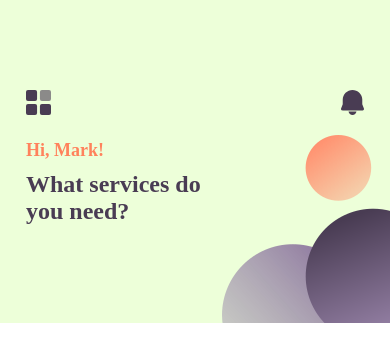
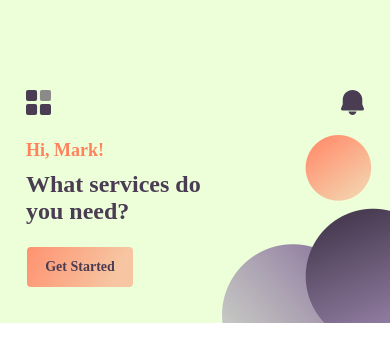
Before and after one commit to gantelo/yata, a React Native app: screen / in a window 390 px wide. Shown: the top 362 px of the page. Built offline with nearby package versions, Linux system fonts and the light colour scheme.

Commit message:
✨ add home header 'Get Started' button

```diff
--- /dev/null
+++ b/src/screens/home/atoms/GetStartedButton.tsx
@@ -0,0 +1,47 @@
+import React from 'react';
+import { StyleSheet, TouchableOpacity, View } from 'react-native';
+import { Defs, LinearGradient, Rect, Stop, Svg } from 'react-native-svg';
+
+import { CText } from '@shared';
+import { Colors } from '@styles';
+
+const GetStartedButton = () => {
+	return (
+		<TouchableOpacity>
+			<View style={styles.textContainer}>
+				<CText weight="semibold" fontSize="md" color={Colors.secondary.normal}>
+					Get Started
+				</CText>
+			</View>
+			<Svg width="106" height="40" viewBox="0 0 106 40">
+				<Rect width="106" height="40" rx="4" fill="url(#paint0_linear_202_17)" />
+				<Defs>
+					<LinearGradient
+						id="paint0_linear_202_17"
+						x1="0"
+						y1="0"
+						x2="83.5"
+						y2="40"
+						gradientUnits="userSpaceOnUse"
+					>
+						<Stop stopColor="#FF9270" />
+						<Stop offset="1" stopColor="#FF9270" stopOpacity="0.53" />
+					</LinearGradient>
+				</Defs>
+			</Svg>
+		</TouchableOpacity>
+	);
+};
+
+const styles = StyleSheet.create({
+	textContainer: {
+		position: 'absolute',
+		width: 106,
+		height: 40,
+		justifyContent: 'center',
+		alignItems: 'center',
+		zIndex: 1,
+	},
+});
+
+export default GetStartedButton;
--- a/src/screens/home/atoms/index.ts
+++ b/src/screens/home/atoms/index.ts
@@ -1,2 +1,3 @@
 export { default as BoxesButton } from './BoxesButton';
 export { default as BellButton } from './BellButton';
+export { default as GetStartedButton } from './GetStartedButton';
--- /dev/null
+++ b/src/screens/home/molecules/GetStarted.tsx
@@ -0,0 +1,22 @@
+import { StyleSheet, View } from 'react-native';
+
+import { verticalScale } from '@styles';
+
+import { GetStartedButton } from '../atoms';
+
+const GetStarted = () => {
+	return (
+		<View style={styles.container}>
+			<GetStartedButton />
+		</View>
+	);
+};
+
+const styles = StyleSheet.create({
+	container: {
+		marginTop: verticalScale(22),
+		marginLeft: 6,
+	},
+});
+
+export default GetStarted;
--- a/src/screens/home/molecules/index.ts
+++ b/src/screens/home/molecules/index.ts
@@ -1,3 +1,4 @@
 export { default as HeaderIcons } from './HeaderIcons';
 export { default as HeaderText } from './HeaderText';
 export { default as HomeBgImage } from './HomeBgImage';
+export { default as GetStarted } from './GetStarted';
--- a/src/screens/home/templates/HomeHeader.tsx
+++ b/src/screens/home/templates/HomeHeader.tsx
@@ -1,12 +1,13 @@
 import { Header } from '@components';
 
-import { HeaderIcons, HeaderText, HomeBgImage } from '../molecules';
+import { GetStarted, HeaderIcons, HeaderText, HomeBgImage } from '../molecules';
 
 const HomeHeader = () => {
 	return (
 		<Header HeaderImage={HomeBgImage}>
 			<HeaderIcons />
 			<HeaderText />
+			<GetStarted />
 		</Header>
 	);
 };
--- /dev/null
+++ b/src/shared/Button.tsx
@@ -0,0 +1,32 @@
+import { StyleSheet, TouchableOpacity, TouchableOpacityProps } from 'react-native';
+
+import { Colors, Sizes, verticalScale } from '@styles';
+
+import CText from './CText';
+
+type ButtonProps = TouchableOpacityProps & {
+	label: string;
+};
+
+const Button = ({ label, ...rest }: ButtonProps) => {
+	return (
+		<TouchableOpacity style={styles.container} {...rest}>
+			<CText color={Colors.secondary.normal} weight="semibold">
+				{label}
+			</CText>
+		</TouchableOpacity>
+	);
+};
+
+const styles = StyleSheet.create({
+	container: {
+		padding: verticalScale(4),
+		backgroundColor: Colors.primary.light,
+		height: verticalScale(40),
+		alignItems: 'center',
+		justifyContent: 'center',
+		borderRadius: Sizes.border.default,
+	},
+});
+
+export default Button;
--- a/src/shared/CText.tsx
+++ b/src/shared/CText.tsx
@@ -17,13 +17,13 @@ const CText = ({
 }: React.PropsWithChildren<CTextProps>) => {
 	return (
 		<Text
-			{...rest}
 			style={{
 				...styles.font,
 				color,
 				fontSize: Sizes.fonts.size[fontSize],
-				fontWeight: Sizes.fonts.weight[weight],
+				fontWeight: Sizes.fonts.weight[weight] as never,
 			}}
+			{...rest}
 		>
 			{children}
 		</Text>
--- a/src/shared/index.ts
+++ b/src/shared/index.ts
@@ -1,2 +1,3 @@
 export { default as CText } from './CText';
 export { default as TouchableIcon } from './TouchableIcon';
+export { default as Button } from './Button';
--- a/src/styles/Sizes.ts
+++ b/src/styles/Sizes.ts
@@ -43,7 +43,7 @@ export const Sizes = {
 			medium: '500',
 			semibold: '600',
 			bold: '700',
-		} as never,
+		},
 	},
 	margin: {
 		md: horizontalScale(21),
```
Also changed, not shown: src/shared/GetStarted.png (added).
